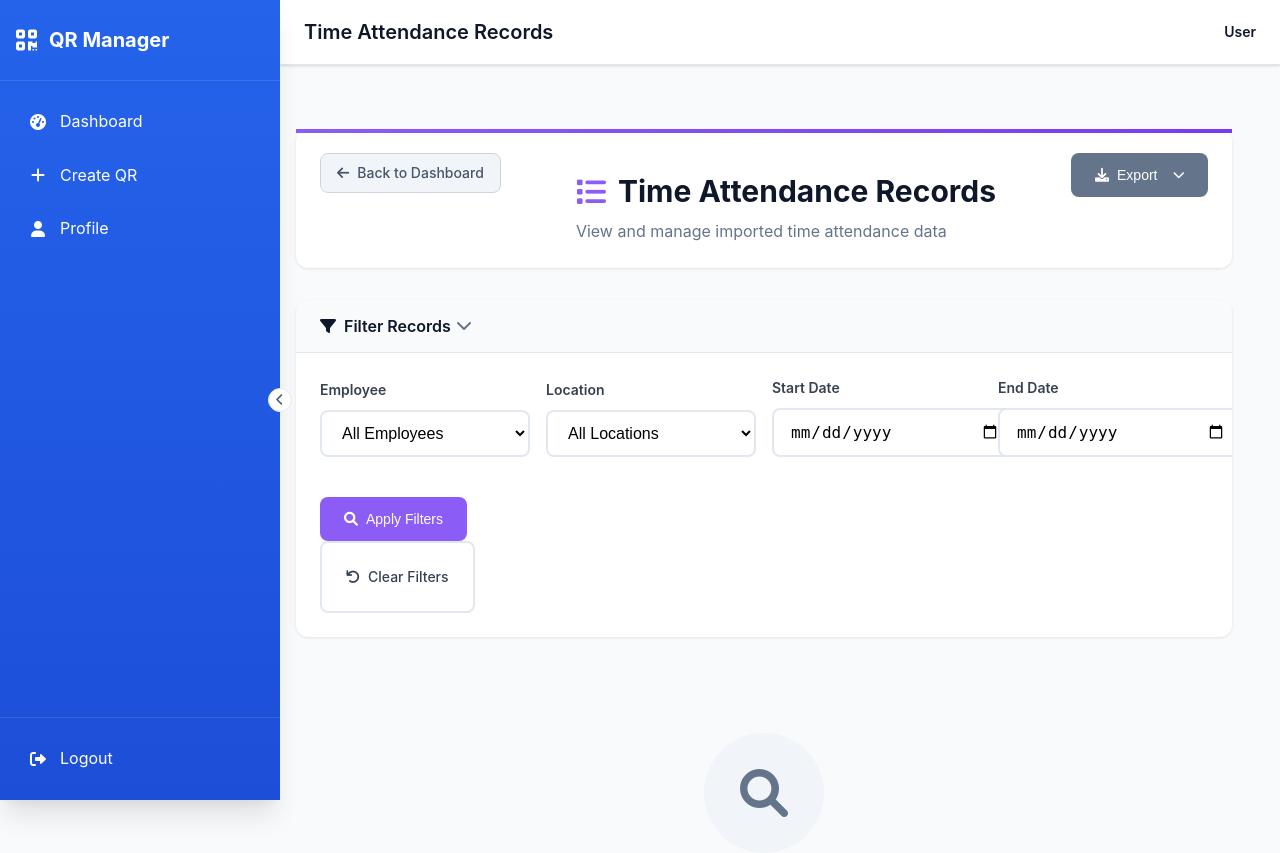
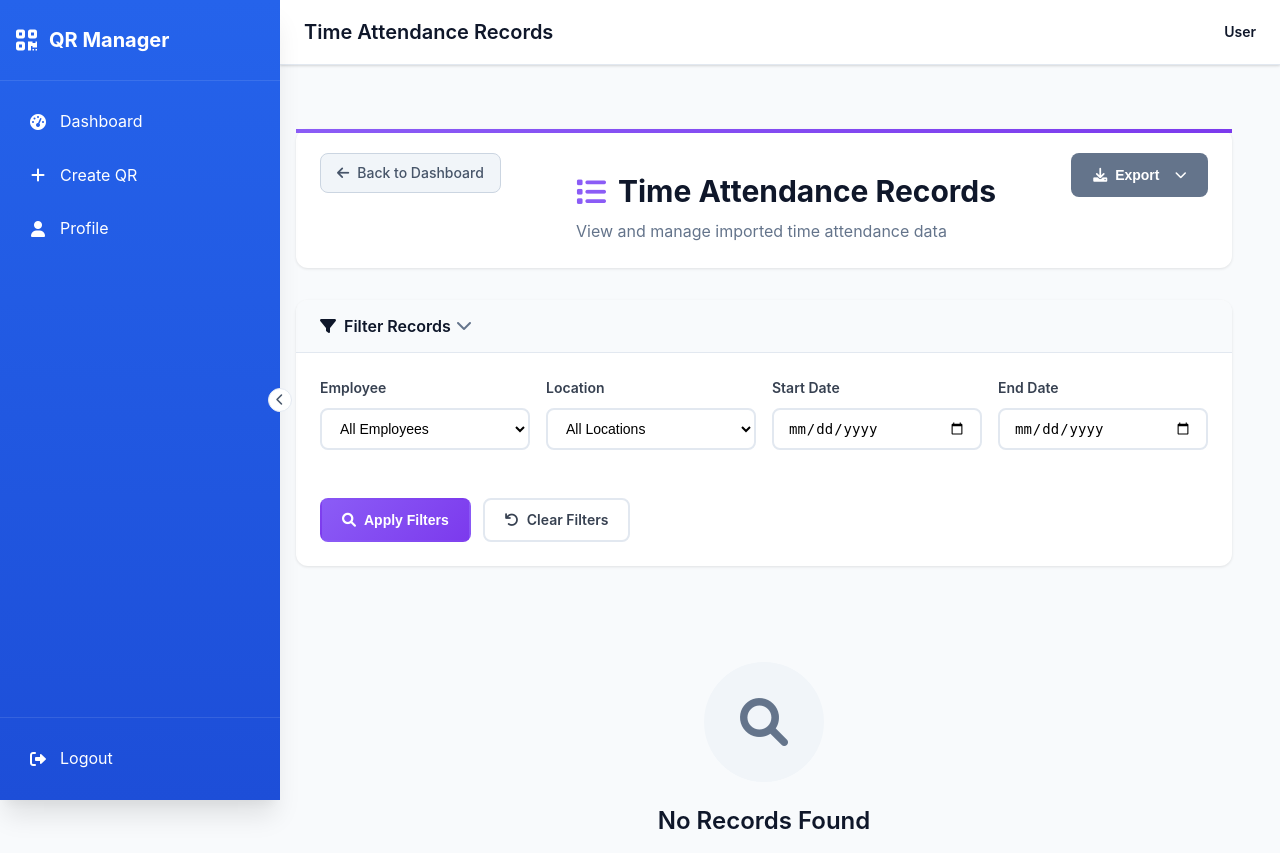
Before and after one commit to nguyen-ngo/QR_Code_Management, a Python web app: template templates/time_attendance_records.html in a window 1280 px wide. Shown: the top 853 px of the page. Run offline with Jinja, Linux system fonts and the light colour scheme; the template is opened without the code that fills it, so the values that code supplies are empty.

Commit message:
Updated TA records css for the buttons

```diff
--- a/static/css/time_attendance.css
+++ b/static/css/time_attendance.css
@@ -371,9 +371,48 @@ body.has-sidebar .time-attendance-page {
 
 .filter-form {
   display: grid;
-  grid-template-columns: repeat(auto-fit, minmax(200px, 1fr));
+  grid-template-columns: repeat(4, 1fr); /* 4 equal columns */
   gap: 1rem;
   align-items: end;
+}
+
+.form-group {
+  display: flex;
+  flex-direction: column;
+  min-width: 0; /* Allow shrinking */
+}
+
+.form-input,
+.form-select {
+  width: 100%; /* Full width of parent */
+  padding: 0.625rem 0.875rem;
+  font-size: 0.875rem;
+  box-sizing: border-box;
+}
+
+/* Make buttons span full width */
+.form-actions {
+  grid-column: 1 / -1; /* Span all columns */
+  display: flex;
+  gap: 0.75rem;
+  margin-top: 0.5rem;
+}
+
+/* Responsive */
+@media (max-width: 1200px) {
+  .filter-form {
+    grid-template-columns: repeat(2, 1fr); /* 2 columns on medium screens */
+  }
+}
+
+@media (max-width: 768px) {
+  .filter-form {
+    grid-template-columns: 1fr; /* 1 column on mobile */
+  }
+
+  .form-actions {
+    flex-direction: column;
+  }
 }
 
 /* Records Table */
@@ -782,22 +821,28 @@ body.has-sidebar .time-attendance-page {
 
 /* Button Styles */
 .btn {
+  padding: 0.75rem 1.25rem;
+  font-size: 0.875rem;
+  line-height: 1.25rem; /* Fixed line height */
+  height: 2.75rem; /* Fixed height: 44px */
+  border-radius: 0.5rem;
+  border: none;
+  font-weight: 600;
+  cursor: pointer;
   display: inline-flex;
   align-items: center;
+  justify-content: center;
   gap: 0.5rem;
-  padding: 0.75rem 1.5rem;
-  border: none;
-  border-radius: 0.5rem;
-  font-size: 0.875rem;
-  font-weight: 500;
+  transition: all 0.2s ease-in-out;
   text-decoration: none;
-  cursor: pointer;
-  transition: all 0.2s ease-in-out;
+  white-space: nowrap;
+  box-sizing: border-box; /* CRITICAL */
 }
 
 .btn-primary {
-  background: #8b5cf6;
+  background: linear-gradient(135deg, #8b5cf6, #7c3aed);
   color: #ffffff;
+  border: 2px solid transparent;
 }
 
 .btn-primary:hover {
@@ -810,6 +855,7 @@ body.has-sidebar .time-attendance-page {
 .btn-secondary {
   background: #64748b;
   color: #ffffff;
+  border: 2px solid transparent;
 }
 
 .btn-secondary:hover {
@@ -856,7 +902,7 @@ body.has-sidebar .time-attendance-page {
 }
 
 .btn-outline {
-  background: transparent;
+  background: #ffffff;
   border: 2px solid #e2e8f0;
   color: #374151;
 }
@@ -982,3 +1028,13 @@ body.has-sidebar .time-attendance-page {
     font-size: 1.5rem;
   }
 }
+
+.btn,
+button.btn,
+a.btn {
+  height: 2.75rem !important;
+  min-height: 2.75rem !important;
+  max-height: 2.75rem !important;
+  line-height: 1.25rem !important;
+  box-sizing: border-box !important;
+}
```
